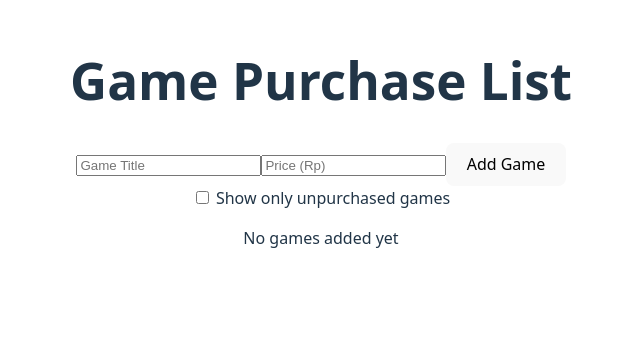
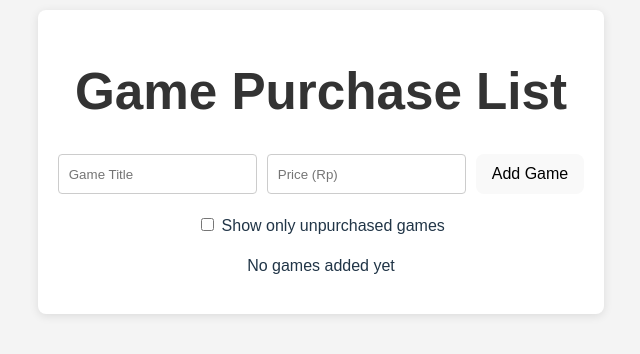
Before and after one commit to sandyyy171140/32-pbk-uts--233510014, a Vue app: page / in a window 1280 px wide. Shown: the part 258-612 px from the top of the page, without its empty margins (319-959 px from the left). Built offline with nearby package versions, Linux system fonts and the light colour scheme.

Commit message:
Style awal css sederhana

```diff
--- a/src/components/uts.vue
+++ b/src/components/uts.vue
@@ -1,7 +1,7 @@
 <template>
-  <div>
+  <div class="app-container">
     <h1>Game Purchase List</h1>
-    <form @submit.prevent="addGame">
+    <form @submit.prevent="addGame" class="game-form">
       <input
         v-model.trim="newGameName"
         type="text"
@@ -19,7 +19,7 @@
       <button type="submit">Add Game</button>
     </form>
 
-    <div>
+    <div class="filter-container">
       <label>
         <input type="checkbox" v-model="showUnpurchased" />
         Show only unpurchased games
@@ -27,10 +27,11 @@
     </div>
 
     <div>
-      <ul>
+      <ul class="game-list">
         <li
           v-for="(game, index) in filteredGames"
           :key="game.id"
+          class="game-item"
         >
           <input
             type="checkbox"
@@ -54,7 +55,7 @@ export default {
       newGamePrice: '',
       games: [],
       idCounter: 0,
-      showUnpurchased: false, // Menambahkan properti untuk filter
+      showUnpurchased: false,
     };
   },
   mounted() {
@@ -62,7 +63,6 @@ export default {
   },
   computed: {
     filteredGames() {
-      // Mengembalikan daftar game yang difilter berdasarkan status purchased
       return this.showUnpurchased
         ? this.games.filter(game => !game.purchased)
         : this.games;
@@ -102,7 +102,7 @@ export default {
         id: ++this.idCounter,
         name: this.newGameName.trim(),
         price: price,
-        purchased: false, // Menambahkan properti purchased
+        purchased: false,
       };
 
       this.games.push(newGame);
@@ -124,8 +124,43 @@ export default {
 </script>
 
 <style>
-.completed {
-  text-decoration: line-through;
-  color: gray;
+body {
+  font-family: Arial, sans-serif;
+  background-color: #f4f4f4;
+  margin: 0;
+  padding: 20px;
+}
+
+.app-container {
+  max-width: 600px;
+  margin: 0 auto;
+  background: white;
+  padding: 20px;
+  border-radius: 8px;
+  box-shadow: 0 2px 10px rgba(0, 0, 0, 0.1);
+}
+
+h1 {
+  text-align: center;
+  color: #333;
+}
+
+.game-form {
+  display: flex;
+  justify-content: space-between;
+  margin-bottom: 20px;
+}
+
+.game-form input[type="text"],
+.game-form input[type="number"] {
+  flex: 1;
+  padding: 10px;
+  margin-right: 10px;
+  border: 1px solid #ccc;
+  border-radius: 4px;
+}
+
+.game-form button {
+  padding: 10px 15px;
 }
 </style>
```
